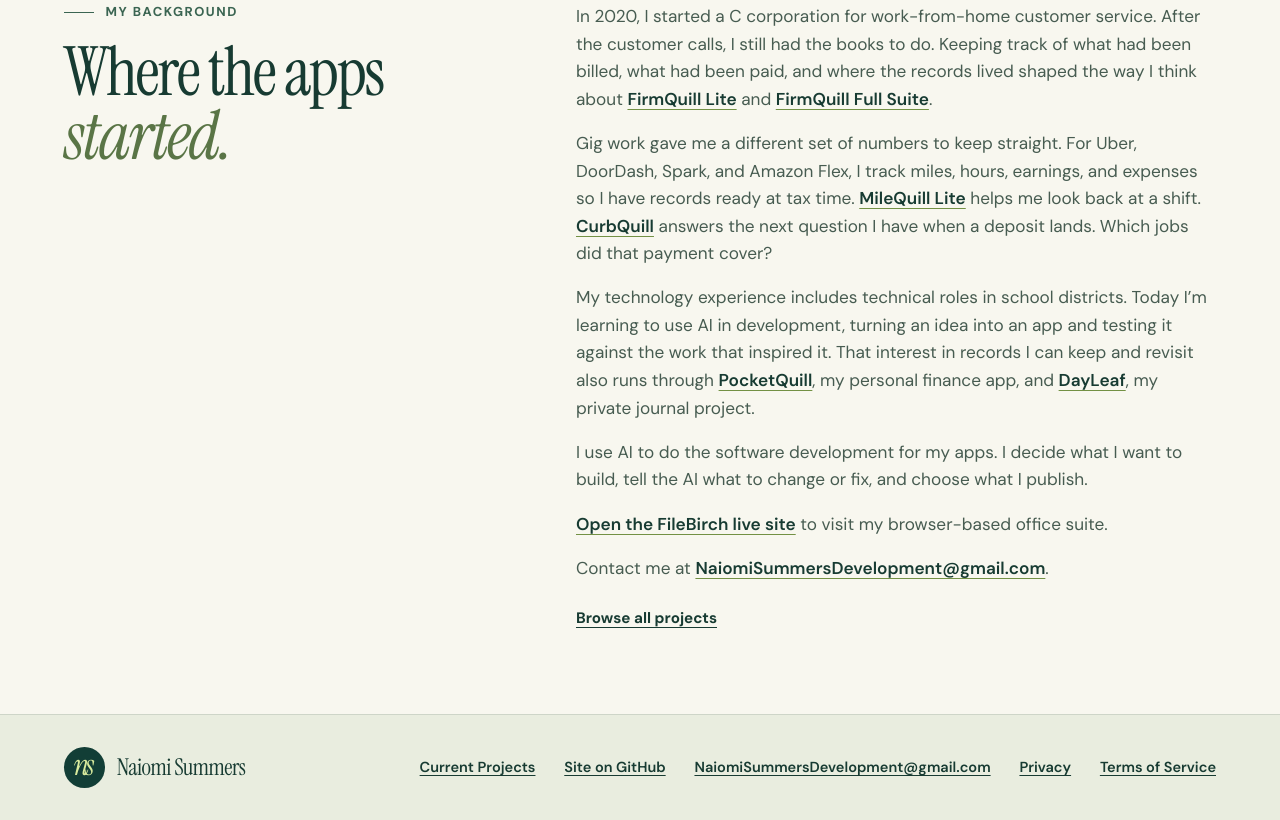
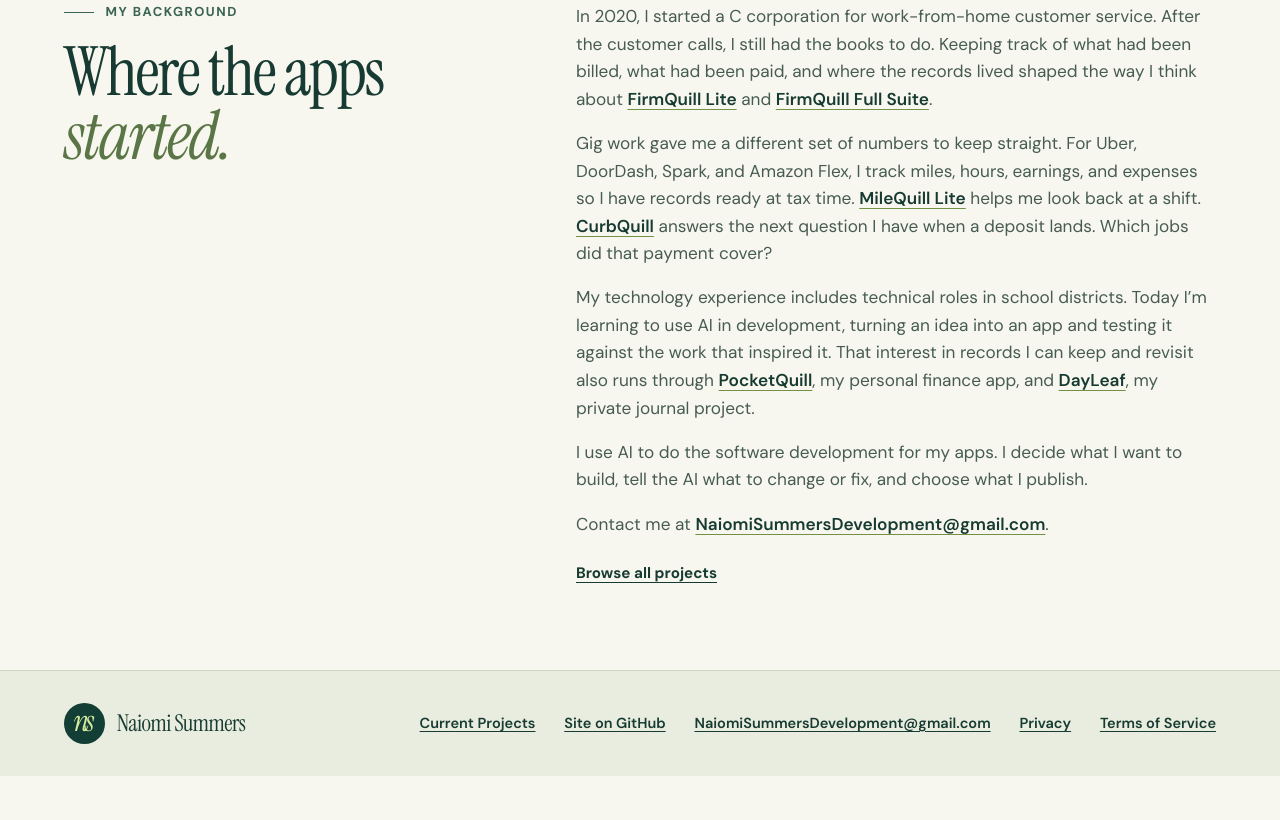
Before and after one commit to NaiomiSummers/Projects, a plain HTML site: page index.html in a window 1280 px wide. Shown: the part 759-1579 px from the top of the page. After the commit the page ends 1535 px from the top, so only its background shows below. Drawn offline with Linux system fonts and the light colour scheme.

Commit message:
Restore Projects About Me homepage

```diff
--- a/index.html
+++ b/index.html
@@ -29,7 +29,6 @@
 <p>Gig work gave me a different set of numbers to keep straight. For Uber, DoorDash, Spark, and Amazon Flex, I track miles, hours, earnings, and expenses so I have records ready at tax time. <a href="about/milequill-lite.html">MileQuill Lite</a> helps me look back at a shift. <a href="about/curbquill-web.html">CurbQuill</a> answers the next question I have when a deposit lands. Which jobs did that payment cover?</p>
 <p>My technology experience includes technical roles in school districts. Today I’m learning to use AI in development, turning an idea into an app and testing it against the work that inspired it. That interest in records I can keep and revisit also runs through <a href="about/pocketquill.html">PocketQuill</a>, my personal finance app, and <a href="about/dayleaf.html">DayLeaf</a>, my private journal project.</p>
 <p>I use AI to do the software development for my apps. I decide what I want to build, tell the AI what to change or fix, and choose what I publish.</p>
-<p><a href="https://filebirch.github.io/Launcher/">Open the FileBirch live site</a> to visit my browser-based office suite.</p>
 <p>Contact me at <a href="mailto:NaiomiSummersDevelopment@gmail.com">NaiomiSummersDevelopment@gmail.com</a>.</p>
 <a class="text-link" id="projects" href="projects.html">Browse all projects</a></div></section></main>
 <footer><div class="wrap footer"><a class="brand" href="index.html"><span class="monogram" aria-hidden="true">ns</span>Naiomi Summers</a>
```
